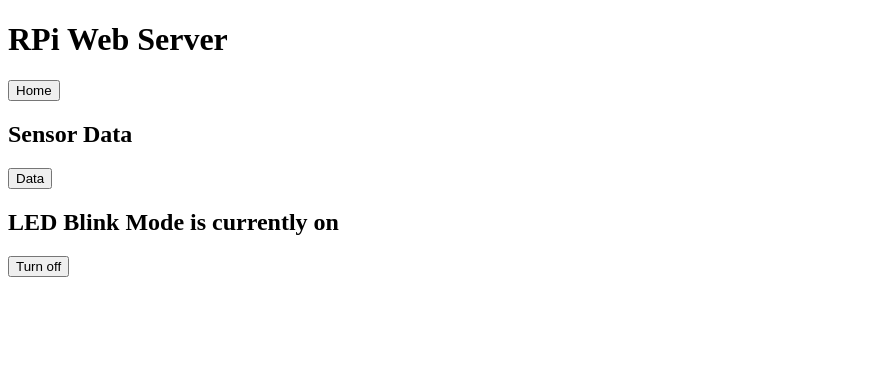
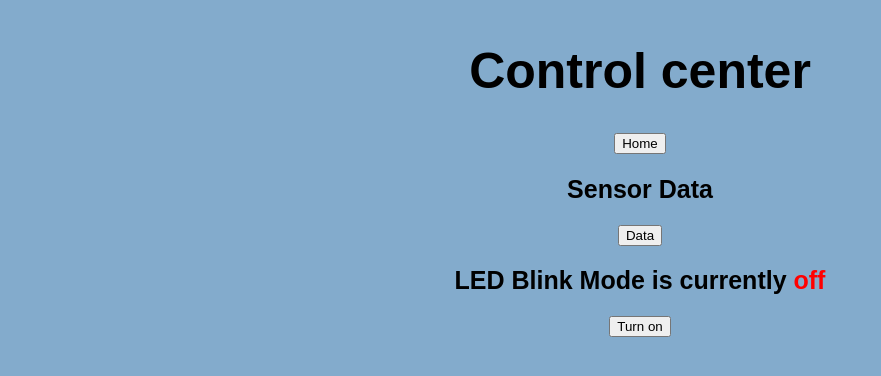
Before and after one commit to JakobProssinger/StratoFlight-System-Control, a Flask app: page / in a window 1280 px wide. Shown: the top 376 px of the page, without its empty margins (0-881 px from the left). Run offline with Flask 2, Linux system fonts and the light colour scheme; parts of the project's set-up code (start-up, migrations or seed data) failed here and were passed over.

Commit message:
Changed path to absolute path; Changed index & layout.html;

```diff
--- a/app.py
+++ b/app.py
@@ -88,7 +88,7 @@
     sensor_neo = neo6m.NEO6M(name="NEO6M GPS")
     sensor_internal = internal.INTERNAL("Raspberry")
 
-    strato_csv_handler = CSV_HANDLER("data/sensor_data.csv")
+    strato_csv_handler = CSV_HANDLER("/home/pi/Documents/StratoFlight-System-Control-main/data/sensor_data.csv")
     strato_controller = sensor.Controller(
         "strato_controller", strato_csv_handler)
     strato_controller.addSensor(sensor_internal)
--- a/templates/index.html
+++ b/templates/index.html
@@ -8,7 +8,7 @@
     </a>
 
     {% if led_blink_mode == true %}
-    <h2>LED Blink Mode is currently <strong>on</strong></h2>
+    <h2>LED Blink Mode is currently <FONT COLOR = GREEN><strong>on</strong></FONT></h2>
     <div>
         <div>
             <a href="/changeBlinkMode/off">
@@ -17,7 +17,7 @@
         </div>
     </div>
     {% else %}
-    <h2>LED Blink Mode is currently <strong>off</strong></h2>
+    <h2>LED Blink Mode is currently <FONT COLOR = RED><strong>off</strong></FONT></h2>
     <div>
         <div>
             <a href="/changeBlinkMode/on">
--- a/templates/layout.html
+++ b/templates/layout.html
@@ -1,13 +1,19 @@
 <!DOCTYPE html>
 
 <head>
-    <title>RPi Web Server</title>
+    <title>Primary control center</title>
+    <link rel="stylesheet" href="main.css">
+    <link rel="icon" href="icon.png">
     <meta http-equiv=”refresh” content="5" />
+    <meta charset="UTF-8">
+    <meta name="author" content="Jakob * (Prossinger + Mierl)">
+    <meta name="viewport" content="width=device-width, initial-scale=1.0">
 </head>
+
 
 <body>
 
-    <h1>RPi Web Server</h1>
+    <h1>Control center</h1>
     <a href="/">
         <input type="button" value="Home" />
     </a>
```
